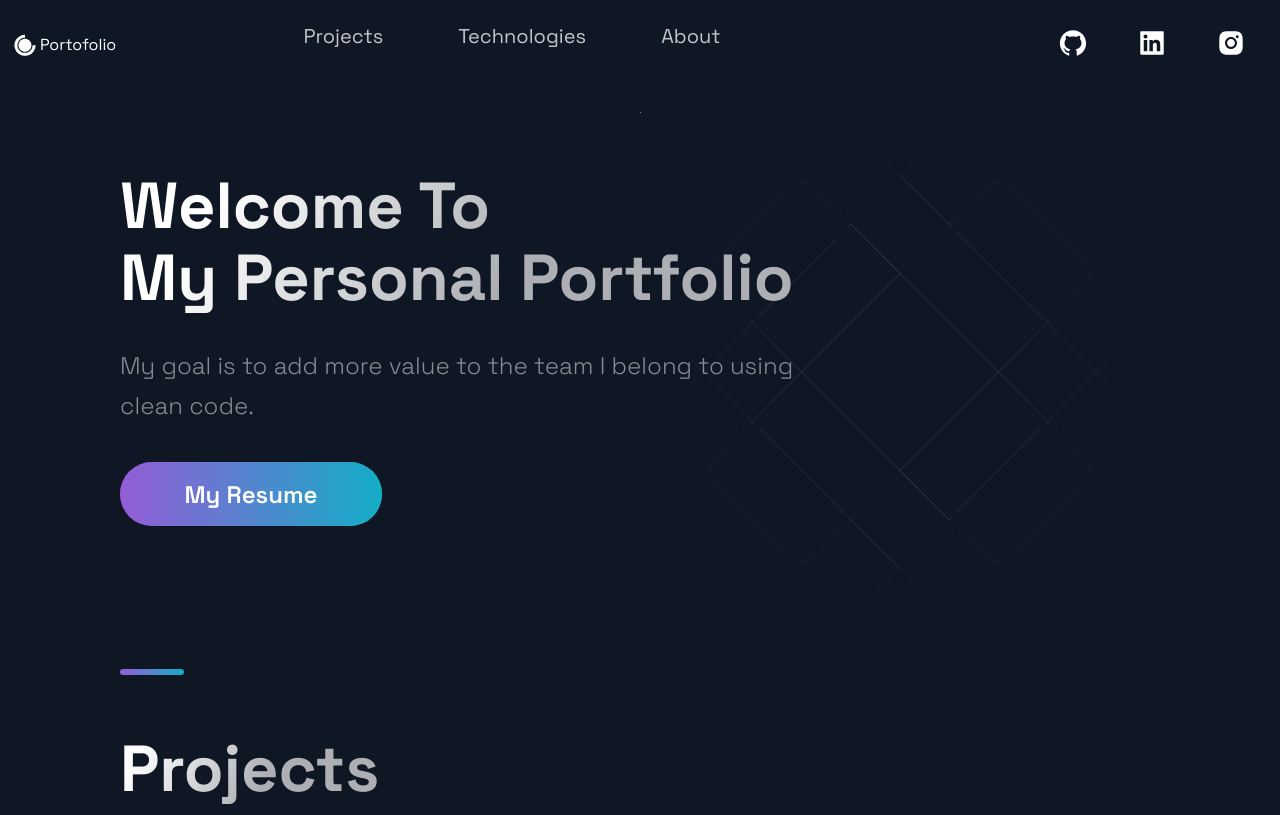
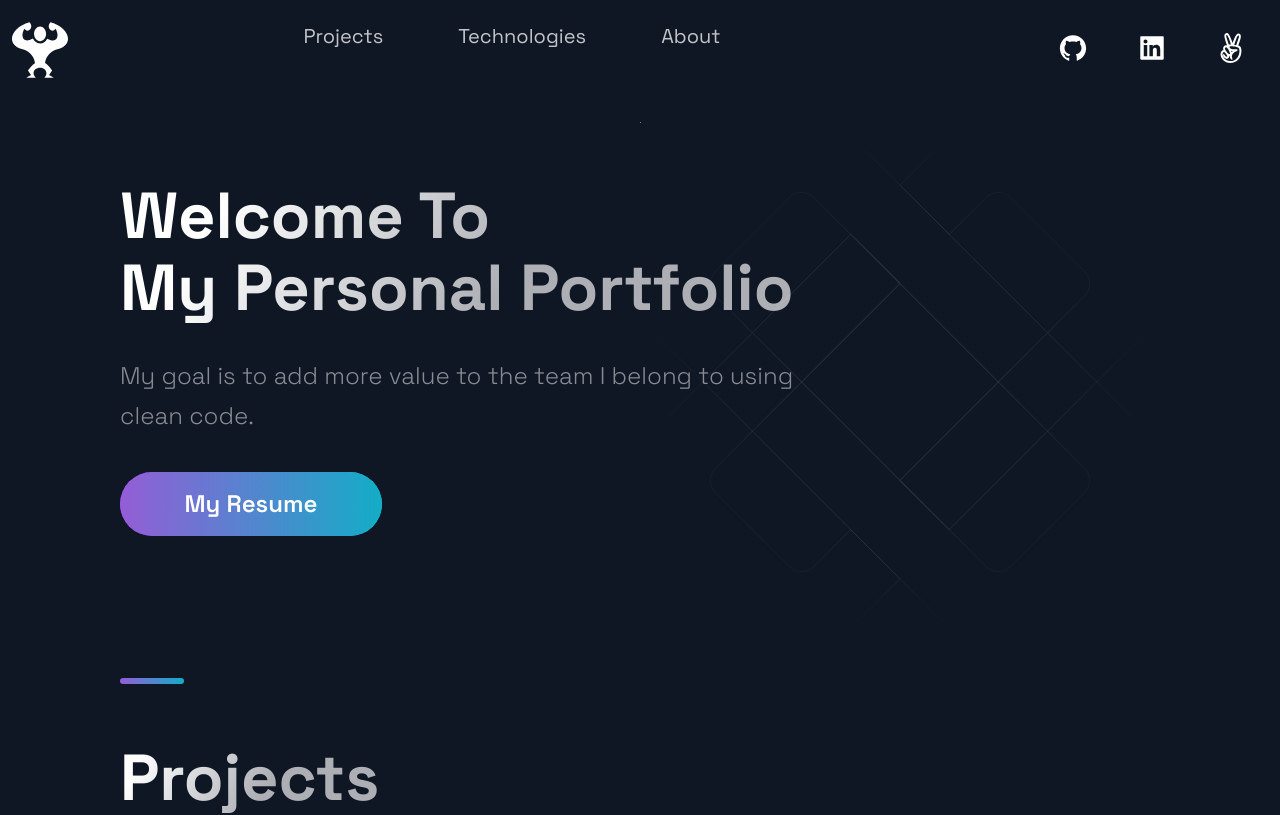
Before and after one commit to Bishoy-Samwel/portfolio, a Next.js app: page / in a window 1280 px wide. Shown: the top 815 px of the page. Built offline with nearby package versions, Linux system fonts and the light colour scheme.

Commit message:
Header links

```diff
--- a/src/components/Header/Header.js
+++ b/src/components/Header/Header.js
@@ -1,6 +1,10 @@
 import Link from 'next/link';
 import React from 'react';
 import { AiFillGithub, AiFillInstagram, AiFillLinkedin } from 'react-icons/ai';
+import { FaAngellist } from 'react-icons/fa';
+import { GiMuscleUp } from 'react-icons/gi';
+
+
 import { DiCssdeck } from 'react-icons/di';
 
 import { Container, Div1, Div2, Div3, NavLink, SocialIcons } from './HeaderStyles';
@@ -10,8 +14,7 @@ const Header = () => (
     <Div1>
       <Link href="">
         <a style={{ display: "flex", alignItems: "center", color: "white" }}>
-          <DiCssdeck size="3rem" />
-          <span>Portofolio</span>
+          <GiMuscleUp size="6rem" />
         </a>
       </Link>
     </Div1>
@@ -33,14 +36,14 @@ const Header = () => (
       </li>
     </Div2>
     <Div3>
-      <SocialIcons href='/'>
+      <SocialIcons href='https://github.com/Bishoy-Samwel'>
         <AiFillGithub size="3rem" />
       </SocialIcons>
-      <SocialIcons href='/'>
+      <SocialIcons href='https://www.linkedin.com/in/bishoy-samwuel-ss'>
         <AiFillLinkedin size="3rem" />
       </SocialIcons>
-      <SocialIcons href='/'>
-        <AiFillInstagram size="3rem"/>
+      <SocialIcons href='https://angel.co/u/bishoy-samwel'>
+        <FaAngellist size="3rem"/>
       </SocialIcons>
     </Div3>
   </Container>
```
